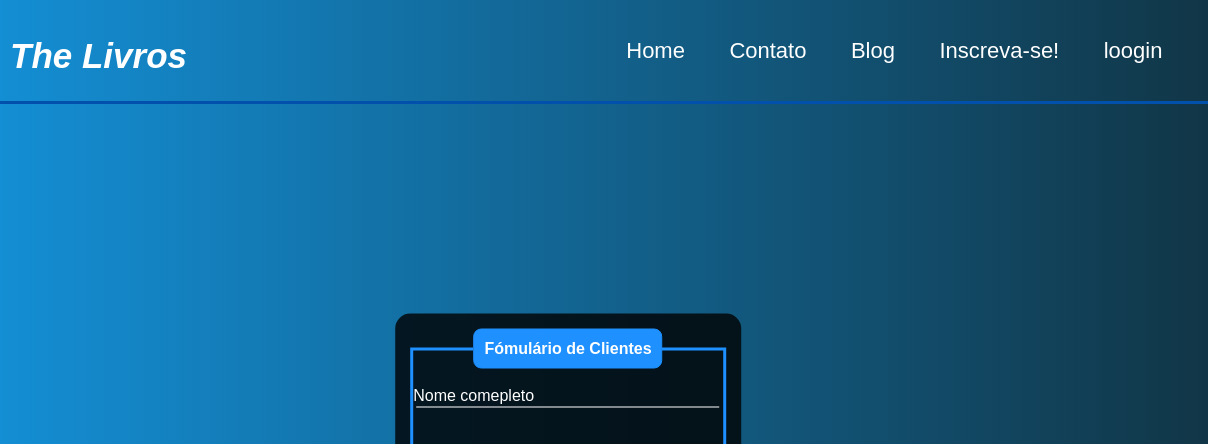
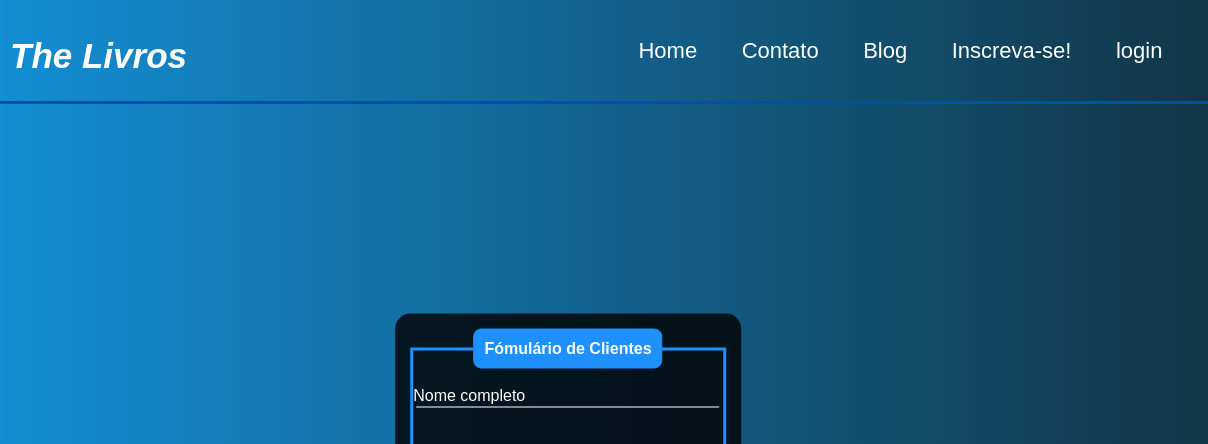
Before and after one commit to Mateus-diass/formulario, a plain HTML site: page index.html in a window 1280 px wide. Shown: the top 444 px of the page, 72-1280 px from the left. Drawn offline with Linux system fonts and the light colour scheme.

Commit message:
Update index.html

```diff
--- a/index.html
+++ b/index.html
@@ -25,7 +25,7 @@
                         <li><a href="#">Contato</a></li>
                         <li><a href="#">Blog</a></li>
                         <li><a href="#">Inscreva-se!</a></li>
-                        <li><a href="#">loogin</a></li>
+                        <li><a href="#">login</a></li>
                     </ul>
 
             </nav>
@@ -40,7 +40,7 @@
                 <br>
                 <div class="inputbox">
                     <input type="text" name="nome" id="nome" class="inputuser" required>
-                    <label for="nome" class="labelinput">Nome comepleto </label>
+                    <label for="nome" class="labelinput">Nome completo </label>
                 </div>
                 <br><br>
                 <div class="inputbox">
```
